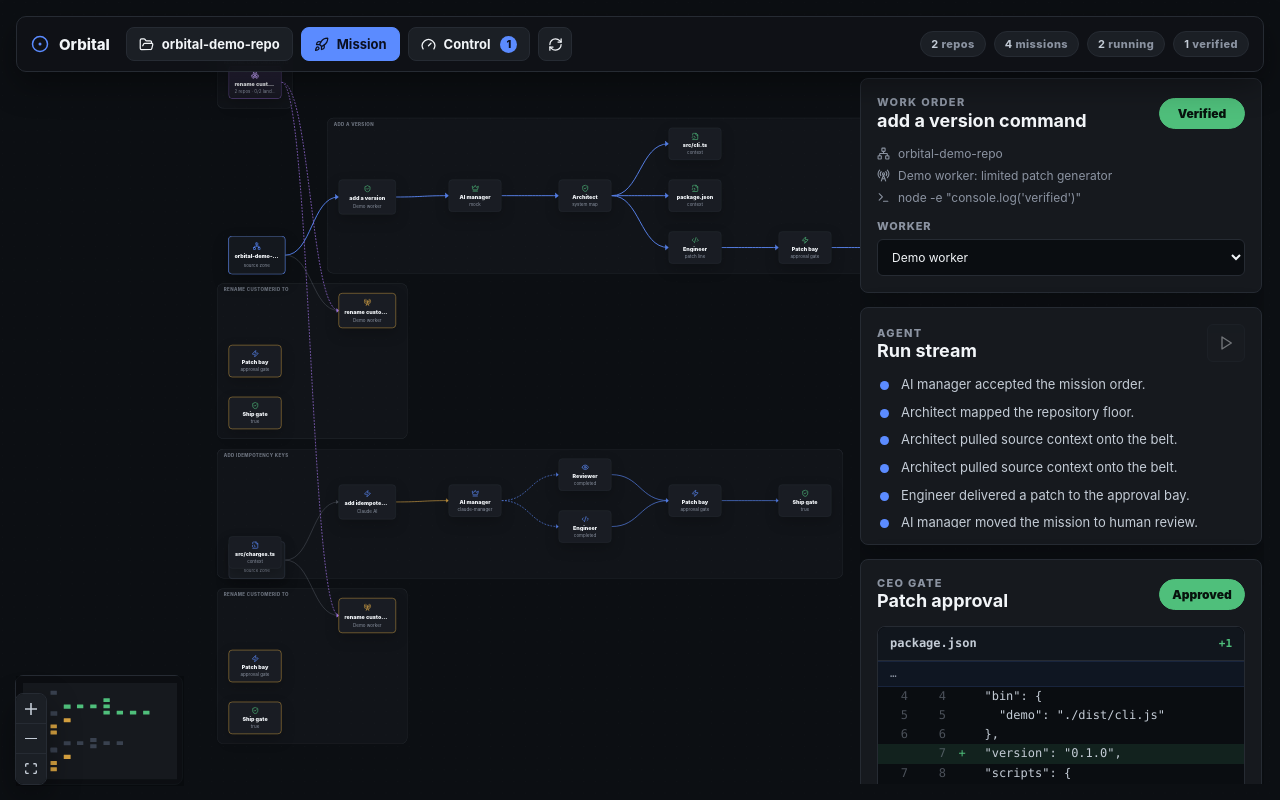
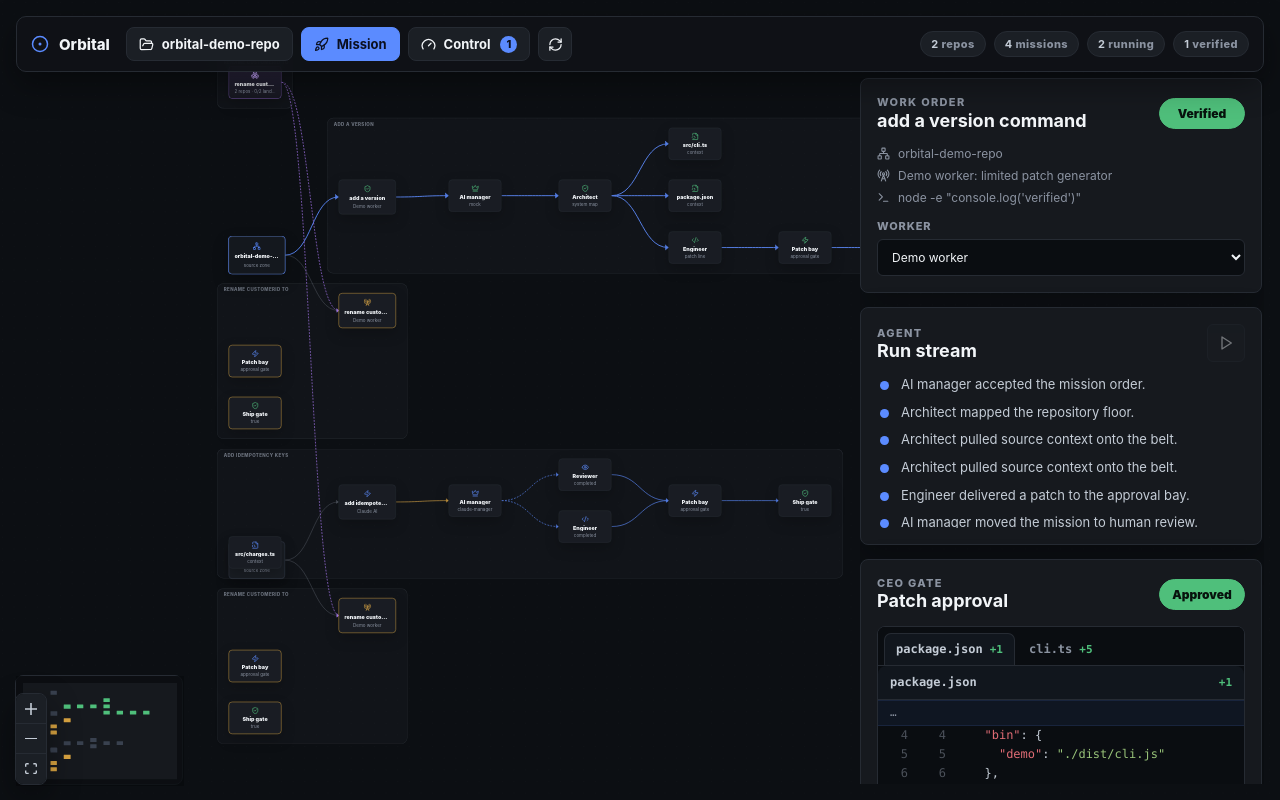
Before and after one commit to whosgotch/orbital, a React (Vite) app in the folder app/: page / in a window 1280 px wide. Built offline with nearby package versions, Linux system fonts and the light colour scheme.

Commit message:
feat(app): syntax-highlighted diff with per-file tabs

```diff
--- a/app/package.json
+++ b/app/package.json
@@ -19,6 +19,7 @@
     "@tauri-apps/plugin-dialog": "^2.7.1",
     "@vitejs/plugin-react": "^5.0.0",
     "@xyflow/react": "^12.11.0",
+    "highlight.js": "^11.11.1",
     "lucide-react": "^0.468.0",
     "react": "^19.0.0",
     "react-dom": "^19.0.0",
--- a/app/src/components/DiffView.tsx
+++ b/app/src/components/DiffView.tsx
@@ -1,6 +1,63 @@
-// A dependency-free unified-diff renderer: parses `git diff` text into files,
-// hunks and lines, then renders them with line-number gutters and add/remove
-// coloring — the familiar git / GitHub / Cursor look, instead of a raw blob.
+// A dependency-light unified-diff renderer: parses `git diff` text into files,
+// hunks and lines, adds per-line syntax highlighting, and lets you tab between
+// changed files — the familiar git / GitHub / Cursor look.
+import { useEffect, useMemo, useState } from "react";
+import hljs from "highlight.js/lib/core";
+import typescript from "highlight.js/lib/languages/typescript";
+import javascript from "highlight.js/lib/languages/javascript";
+import go from "highlight.js/lib/languages/go";
+import json from "highlight.js/lib/languages/json";
+import css from "highlight.js/lib/languages/css";
+import xml from "highlight.js/lib/languages/xml";
+import bash from "highlight.js/lib/languages/bash";
+import python from "highlight.js/lib/languages/python";
+import rust from "highlight.js/lib/languages/rust";
+import markdown from "highlight.js/lib/languages/markdown";
+import yaml from "highlight.js/lib/languages/yaml";
+
+hljs.registerLanguage("typescript", typescript);
+hljs.registerLanguage("javascript", javascript);
+hljs.registerLanguage("go", go);
+hljs.registerLanguage("json", json);
+hljs.registerLanguage("css", css);
+hljs.registerLanguage("xml", xml);
+hljs.registerLanguage("bash", bash);
+hljs.registerLanguage("python", python);
+hljs.registerLanguage("rust", rust);
+hljs.registerLanguage("markdown", markdown);
+hljs.registerLanguage("yaml", yaml);
+
+const EXT_LANGUAGE: Record<string, string> = {
+  ts: "typescript", tsx: "typescript", mts: "typescript", cts: "typescript",
+  js: "javascript", jsx: "javascript", mjs: "javascript", cjs: "javascript",
+  go: "go", json: "json", css: "css", scss: "css",
+  html: "xml", xml: "xml", svg: "xml", vue: "xml",
+  sh: "bash", bash: "bash", zsh: "bash",
+  py: "python", rs: "rust", md: "markdown", markdown: "markdown",
+  yml: "yaml", yaml: "yaml",
+};
+
+function languageFor(path: string): string | undefined {
+  const ext = path.split(".").pop()?.toLowerCase() ?? "";
+  return EXT_LANGUAGE[ext];
+}
+
+function escapeHtml(text: string) {
+  return text.replace(/&/g, "&amp;").replace(/</g, "&lt;").replace(/>/g, "&gt;");
+}
+
+// Highlight a single line. Per-line highlighting can't see multi-line context
+// (block comments, template literals spanning lines), which is an acceptable
+// trade for a synchronous, diff-friendly renderer.
+function highlightLine(text: string, language: string | undefined): string {
+  if (text === "") return " ";
+  if (!language) return escapeHtml(text);
+  try {
+    return hljs.highlight(text, { language, ignoreIllegals: true }).value;
+  } catch {
+    return escapeHtml(text);
+  }
+}
 
 type DiffLineKind = "add" | "del" | "context" | "hunk";
 
@@ -41,7 +98,6 @@ export function parseUnifiedDiff(diff: string): DiffFile[] {
       current = pushFile(match ? match[1] : raw.replace("diff --git ", ""));
       continue;
     }
-    // A bare diff (no `diff --git` line) still starts a file at `---`/`+++`.
     if (raw.startsWith("--- ")) {
       if (!current) current = pushFile(stripPrefix(raw.slice(4)));
       continue;
@@ -74,7 +130,6 @@ export function parseUnifiedDiff(diff: string): DiffFile[] {
       current.deletions += 1;
       oldNo += 1;
     } else {
-      // Context line (leading space) or a stray blank line inside a hunk.
       current.lines.push({ kind: "context", text: raw.startsWith(" ") ? raw.slice(1) : raw, oldNo, newNo });
       oldNo += 1;
       newNo += 1;
@@ -85,25 +140,56 @@ export function parseUnifiedDiff(diff: string): DiffFile[] {
 }
 
 export function DiffView({ diff, emptyLabel }: { diff: string; emptyLabel: string }) {
-  const files = diff.trim() ? parseUnifiedDiff(diff) : [];
+  const files = useMemo(() => (diff.trim() ? parseUnifiedDiff(diff) : []), [diff]);
+  const signature = files.map((file) => file.path).join("|");
+  const [activeIndex, setActiveIndex] = useState(0);
+
+  // Reset to the first file whenever the changed-file set changes (new mission).
+  useEffect(() => {
+    setActiveIndex(0);
+  }, [signature]);
 
   if (files.length === 0) {
     return <div className="diff-empty">{emptyLabel}</div>;
   }
 
+  const active = files[Math.min(activeIndex, files.length - 1)];
+  const language = languageFor(active.path);
+
   return (
     <div className="diff-view">
-      {files.map((file) => (
-        <div className="diff-file" key={file.path}>
-          <div className="diff-file-head">
-            <span className="diff-file-path">{file.path}</span>
-            <span className="diff-file-stat">
+      {files.length > 1 ? (
+        <div className="diff-tabs" role="tablist">
+          {files.map((file, index) => (
+            <button
+              key={file.path}
+              type="button"
+              role="tab"
+              aria-selected={index === activeIndex}
+              className={`diff-tab ${index === activeIndex ? "active" : ""}`}
+              onClick={() => setActiveIndex(index)}
+              title={file.path}
+            >
+              <span className="diff-tab-name">{file.path.split("/").pop()}</span>
+              <span className="diff-tab-stat">
                 {file.additions > 0 ? <span className="diff-add-count">+{file.additions}</span> : null}
                 {file.deletions > 0 ? <span className="diff-del-count">−{file.deletions}</span> : null}
               </span>
+            </button>
+          ))}
+        </div>
+      ) : null}
+
+      <div className="diff-file">
+        <div className="diff-file-head">
+          <span className="diff-file-path">{active.path}</span>
+          <span className="diff-file-stat">
+            {active.additions > 0 ? <span className="diff-add-count">+{active.additions}</span> : null}
+            {active.deletions > 0 ? <span className="diff-del-count">−{active.deletions}</span> : null}
+          </span>
         </div>
         <div className="diff-body">
-            {file.lines.map((line, index) => (
+          {active.lines.map((line, index) => (
             <div className={`diff-line ${line.kind}`} key={index}>
               {line.kind === "hunk" ? (
                 <span className="diff-hunk-text">{line.text || "…"}</span>
@@ -112,14 +198,13 @@ export function DiffView({ diff, emptyLabel }: { diff: string; emptyLabel: strin
                   <span className="diff-gutter">{line.oldNo ?? ""}</span>
                   <span className="diff-gutter">{line.newNo ?? ""}</span>
                   <span className="diff-sign">{line.kind === "add" ? "+" : line.kind === "del" ? "−" : " "}</span>
-                    <span className="diff-code">{line.text || " "}</span>
+                  <span className="diff-code hljs" dangerouslySetInnerHTML={{ __html: highlightLine(line.text, language) }} />
                 </>
               )}
             </div>
           ))}
         </div>
       </div>
-      ))}
     </div>
   );
 }
--- a/app/src/styles.css
+++ b/app/src/styles.css
@@ -1327,6 +1327,81 @@ dd {
   color: var(--soft);
 }
 
+/* File switcher tabs (multi-file diffs). */
+.diff-tabs {
+  position: sticky;
+  top: 0;
+  z-index: 2;
+  display: flex;
+  gap: 2px;
+  padding: 6px 6px 0;
+  background: #0a0d11;
+  border-bottom: 1px solid var(--line);
+  overflow-x: auto;
+}
+
+.diff-tab {
+  display: inline-flex;
+  align-items: center;
+  gap: 7px;
+  padding: 6px 11px;
+  border: 1px solid transparent;
+  border-bottom: none;
+  border-top-left-radius: 7px;
+  border-top-right-radius: 7px;
+  background: transparent;
+  color: var(--muted);
+  font-size: 12px;
+  font-family: inherit;
+  cursor: pointer;
+  white-space: nowrap;
+}
+
+.diff-tab:hover {
+  color: var(--soft);
+  background: rgba(139, 147, 161, 0.06);
+}
+
+.diff-tab.active {
+  color: var(--soft);
+  background: #11161d;
+  border-color: var(--line);
+}
+
+.diff-tab-name {
+  font-weight: 600;
+}
+
+.diff-tab-stat {
+  display: inline-flex;
+  gap: 6px;
+  font-size: 11px;
+  font-weight: 700;
+}
+
+/* Compact dark syntax theme for highlight.js tokens inside the diff. */
+.diff-code.hljs { background: transparent; padding: 0; }
+.diff-code .hljs-keyword,
+.diff-code .hljs-selector-tag,
+.diff-code .hljs-literal { color: #c678dd; }
+.diff-code .hljs-string,
+.diff-code .hljs-meta-string { color: #98c379; }
+.diff-code .hljs-number,
+.diff-code .hljs-symbol { color: #d19a66; }
+.diff-code .hljs-title,
+.diff-code .hljs-title.function_,
+.diff-code .hljs-section { color: #61afef; }
+.diff-code .hljs-built_in,
+.diff-code .hljs-type,
+.diff-code .hljs-class .hljs-title { color: #56b6c2; }
+.diff-code .hljs-attr,
+.diff-code .hljs-attribute,
+.diff-code .hljs-property,
+.diff-code .hljs-variable { color: #e06c75; }
+.diff-code .hljs-comment,
+.diff-code .hljs-quote { color: #5c6370; font-style: italic; }
+.diff-code .hljs-meta { color: #7f848e; }
+
 .actions {
   display: flex;
   justify-content: flex-end;
```
Also changed, not shown: 1 other file (tests, documents, lock files or other folders). Lines whose indentation alone changed are shown as unchanged.
